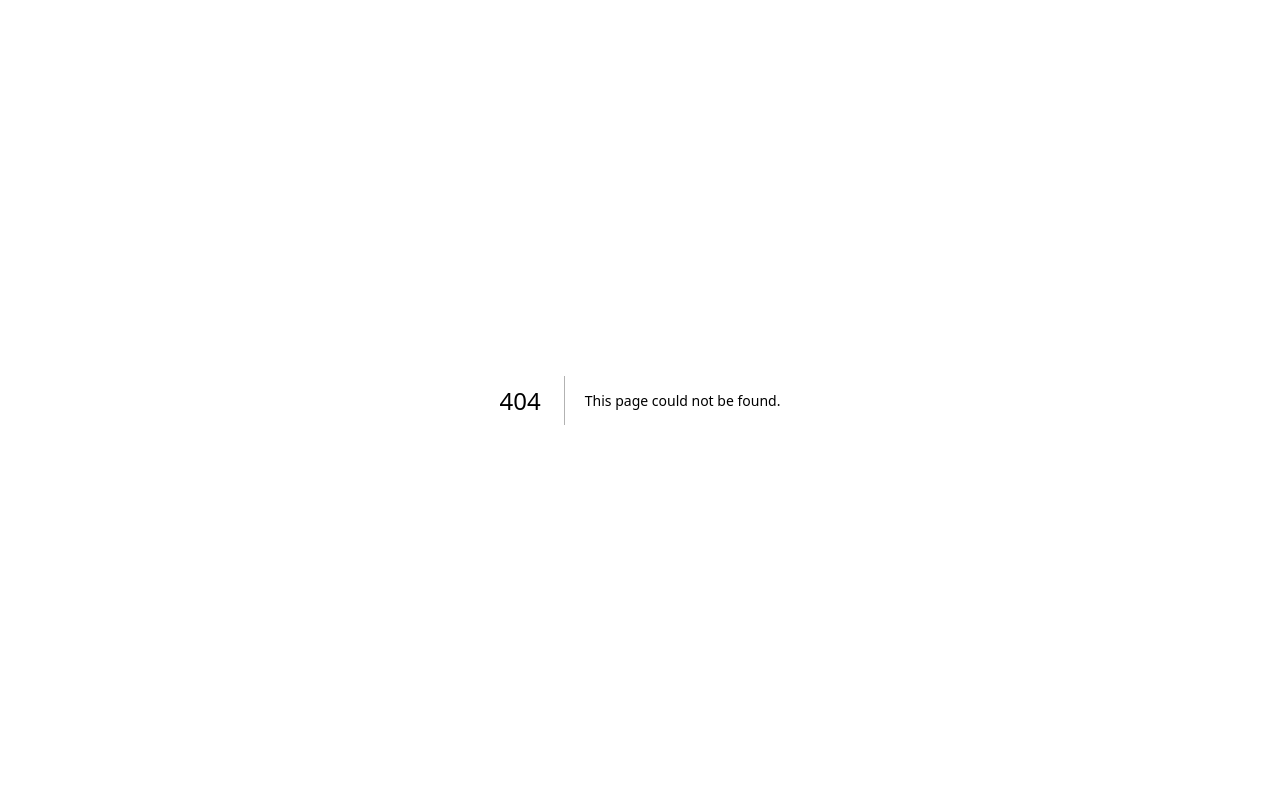
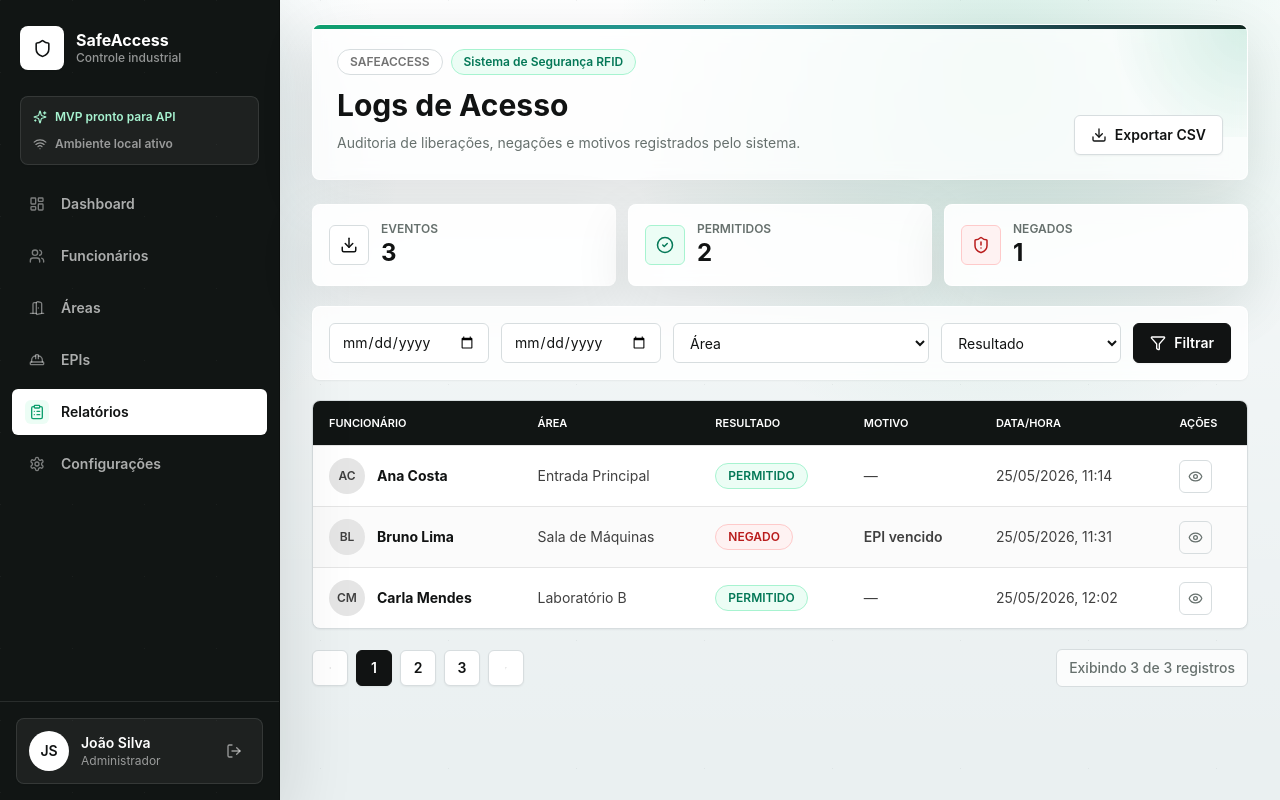
Before and after one commit to vtstrelow/weg-safety-front, a Next.js app: page /relatorios in a window 1280 px wide. Before the commit this address had no page. Built offline with nearby package versions, Linux system fonts and the light colour scheme; no server answers.

Commit message:
feat: criar relatórios e logs de acesso

```diff
--- /dev/null
+++ b/src/app/(app)/acessos/page.tsx
@@ -0,0 +1,5 @@
+import { redirect } from "next/navigation";
+
+export default function AcessosPage() {
+  redirect("/relatorios");
+}
--- /dev/null
+++ b/src/app/(app)/logs/page.tsx
@@ -0,0 +1,5 @@
+import { redirect } from "next/navigation";
+
+export default function LogsPage() {
+  redirect("/relatorios");
+}
--- /dev/null
+++ b/src/app/(app)/relatorios/[id]/page.tsx
@@ -0,0 +1,81 @@
+import Link from "next/link";
+import { ArrowLeft, ClipboardList, ShieldCheck } from "lucide-react";
+import { PageHeader } from "@/components/layout/page-header";
+import { Badge, statusTone } from "@/components/ui/badge";
+import { Button } from "@/components/ui/button";
+import { logsApi } from "@/lib/api";
+import { formatDateTime } from "@/lib/utils";
+
+export default async function LogDetalhePage({ params }: { params: { id: string } }) {
+  const log = await logsApi.detail(params.id);
+
+  return (
+    <>
+      <PageHeader
+        title="Detalhe do log"
+        description="Registro de auditoria de acesso gerado pelo sistema."
+        action={
+          <Link
+            href="/relatorios"
+            className="inline-flex h-10 items-center justify-center gap-2 rounded-md border border-line bg-white px-4 text-sm font-semibold text-ink transition hover:border-ink"
+          >
+            <ArrowLeft size={16} aria-hidden />
+            Voltar
+          </Link>
+        }
+      />
+
+      <section className="grid gap-5 xl:grid-cols-[1fr_360px]">
+        <article className="surface p-5">
+          <div className="mb-5 flex items-center gap-3">
+            <span className="flex h-10 w-10 items-center justify-center rounded-md bg-neutral-100">
+              <ClipboardList size={18} aria-hidden />
+            </span>
+            <div>
+              <h2 className="font-bold">Evento de acesso</h2>
+              <p className="text-sm text-muted">Retorno previsto de GET /api/logs/:id.</p>
+            </div>
+          </div>
+
+          <dl className="grid gap-4 sm:grid-cols-2">
+            <Info label="ID do log" value={log.id} />
+            <Info label="Funcionário" value={`${log.funcionario.nome} · ${log.funcionario.matricula}`} />
+            <Info label="Área" value={log.area.nome} />
+            <Info label="Data/Hora" value={formatDateTime(log.ts_evento)} />
+            <div>
+              <dt className="text-xs font-semibold uppercase text-muted">Resultado</dt>
+              <dd className="mt-1">
+                <Badge tone={statusTone(log.resultado)}>{log.resultado}</Badge>
+              </dd>
+            </div>
+            <Info label="Motivo" value={log.motivo || "Sem motivo de negação"} />
+          </dl>
+        </article>
+
+        <aside className="surface self-start p-5">
+          <div className="mb-4 flex items-start gap-3">
+            <ShieldCheck size={18} className="mt-0.5 text-success" aria-hidden />
+            <div>
+              <h2 className="font-bold">Auditoria</h2>
+              <p className="mt-1 text-sm text-muted">
+                No backend, este registro deve ser imutável e exportável em CSV para rastreabilidade.
+              </p>
+            </div>
+          </div>
+          <Button className="w-full" variant="secondary">
+            Exportar registro
+          </Button>
+        </aside>
+      </section>
+    </>
+  );
+}
+
+function Info({ label, value }: { label: string; value: string }) {
+  return (
+    <div>
+      <dt className="text-xs font-semibold uppercase text-muted">{label}</dt>
+      <dd className="mt-1 font-medium text-ink">{value}</dd>
+    </div>
+  );
+}
--- /dev/null
+++ b/src/app/(app)/relatorios/page.tsx
@@ -0,0 +1,133 @@
+import Link from "next/link";
+import { CheckCircle2, Download, Eye, Filter, ShieldAlert } from "lucide-react";
+import { PageHeader } from "@/components/layout/page-header";
+import { Pagination } from "@/components/data/pagination";
+import { Table, Td, Th } from "@/components/data/table";
+import { Badge, statusTone } from "@/components/ui/badge";
+import { Button } from "@/components/ui/button";
+import { Input, Select } from "@/components/ui/form";
+import { logsApi } from "@/lib/api";
+import { formatDateTime, initials } from "@/lib/utils";
+
+export default async function RelatoriosPage() {
+  const response = await logsApi.list();
+  const permitidos = response.data.filter((log) => log.resultado === "PERMITIDO").length;
+  const negados = response.data.filter((log) => log.resultado === "NEGADO").length;
+
+  return (
+    <>
+      <PageHeader
+        title="Logs de Acesso"
+        description="Auditoria de liberações, negações e motivos registrados pelo sistema."
+        action={
+          <Button variant="secondary">
+            <Download size={16} aria-hidden />
+            Exportar CSV
+          </Button>
+        }
+      />
+
+      <section className="mb-5 grid gap-3 md:grid-cols-3">
+        <ReportSummary icon={<ClipboardIcon />} label="Eventos" value={response.total} tone="neutral" />
+        <ReportSummary icon={<CheckCircle2 size={18} aria-hidden />} label="Permitidos" value={permitidos} tone="success" />
+        <ReportSummary icon={<ShieldAlert size={18} aria-hidden />} label="Negados" value={negados} tone="danger" />
+      </section>
+
+      <section className="panel mb-5 grid gap-3 p-4 lg:grid-cols-[160px_160px_1fr_180px_auto]">
+        <Input type="date" aria-label="Data início" />
+        <Input type="date" aria-label="Data fim" />
+        <Select defaultValue="">
+          <option value="">Área</option>
+          <option>Entrada Principal</option>
+          <option>Sala de Máquinas</option>
+          <option>Laboratório B</option>
+        </Select>
+        <Select defaultValue="">
+          <option value="">Resultado</option>
+          <option>PERMITIDO</option>
+          <option>NEGADO</option>
+        </Select>
+        <Button>
+          <Filter size={16} aria-hidden />
+          Filtrar
+        </Button>
+      </section>
+
+      <Table>
+        <thead className="table-head">
+          <tr>
+            <Th>Funcionário</Th>
+            <Th>Área</Th>
+              <Th>Resultado</Th>
+              <Th>Motivo</Th>
+              <Th>Data/Hora</Th>
+              <Th>Ações</Th>
+          </tr>
+        </thead>
+        <tbody>
+          {response.data.map((log) => (
+            <tr key={log.id}>
+              <Td>
+                <div className="flex items-center gap-3">
+                  <span className="flex h-9 w-9 items-center justify-center rounded-full bg-neutral-200 text-xs font-semibold">
+                    {initials(log.funcionario_nome)}
+                  </span>
+                  <strong className="text-ink">{log.funcionario_nome}</strong>
+                </div>
+              </Td>
+              <Td>{log.area_nome}</Td>
+              <Td>
+                <Badge tone={statusTone(log.resultado)}>{log.resultado}</Badge>
+              </Td>
+              <Td className={log.resultado === "NEGADO" ? "font-semibold text-danger" : ""}>{log.motivo || "—"}</Td>
+              <Td>{formatDateTime(log.ts_evento)}</Td>
+              <Td>
+                <Link
+                  href={`/relatorios/${log.id}`}
+                  className="inline-flex rounded-md border border-line p-2 text-muted transition hover:border-ink hover:text-ink"
+                  aria-label="Ver detalhe do log"
+                >
+                  <Eye size={15} aria-hidden />
+                </Link>
+              </Td>
+            </tr>
+          ))}
+        </tbody>
+      </Table>
+
+      <Pagination totalLabel={`Exibindo ${response.data.length} de ${response.total} registros`} />
+    </>
+  );
+}
+
+function ClipboardIcon() {
+  return <Download size={18} aria-hidden />;
+}
+
+function ReportSummary({
+  icon,
+  label,
+  value,
+  tone
+}: {
+  icon: React.ReactNode;
+  label: string;
+  value: number;
+  tone: "success" | "danger" | "neutral";
+}) {
+  const tones = {
+    success: "border-emerald-200 bg-emerald-50 text-emerald-700",
+    danger: "border-red-200 bg-red-50 text-red-700",
+    neutral: "border-line bg-white text-ink"
+  };
+
+  return (
+    <article className="surface flex items-center gap-3 p-4">
+      <span className={`flex h-10 w-10 items-center justify-center rounded-md border ${tones[tone]}`}>{icon}</span>
+      <div>
+        <p className="text-xs font-semibold uppercase text-muted">{label}</p>
+        <strong className="text-2xl text-ink">{value}</strong>
+      </div>
+    </article>
+  );
+}
```
